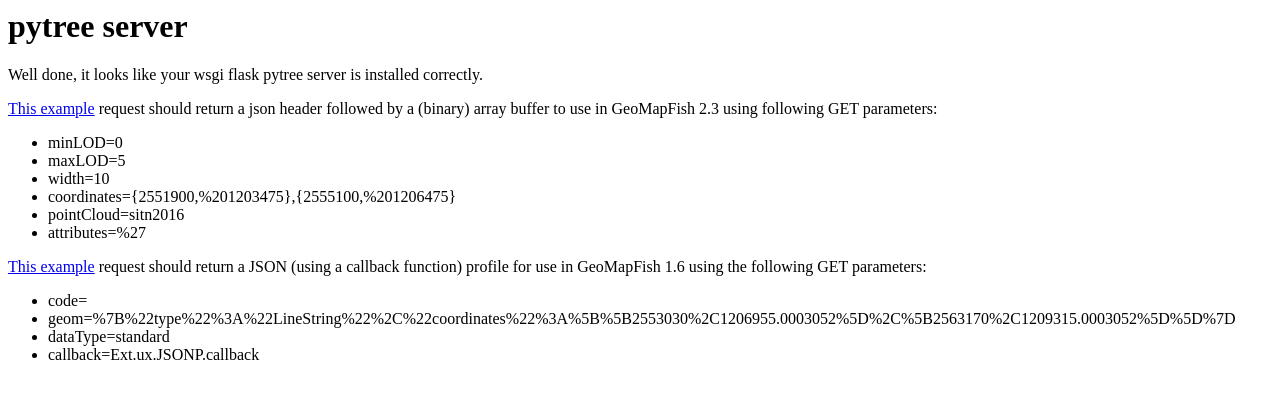
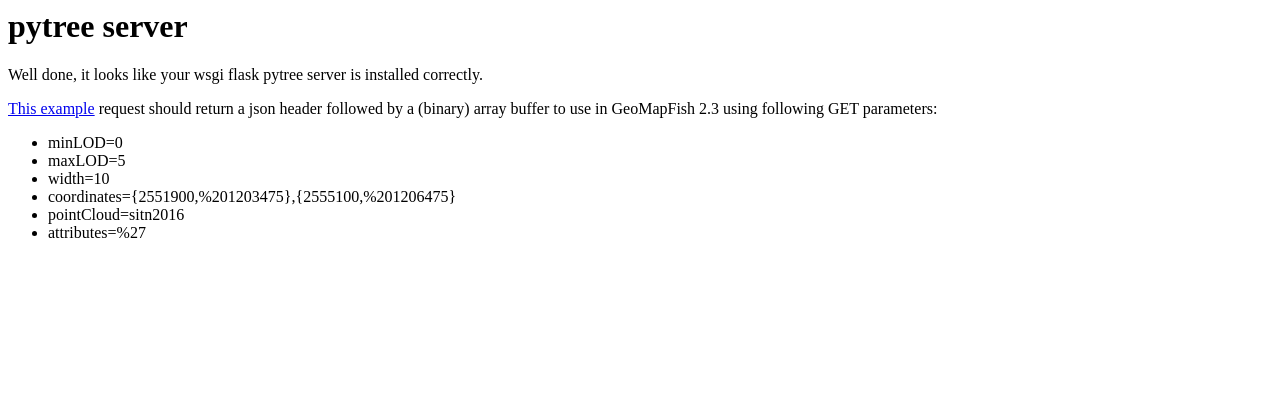
Before and after one commit to sitn/pytree, a Python web app: template pytree/templates/home.html in a window 1280 px wide. Shown: the top 399 px of the page. Run offline with Jinja, Linux system fonts and the light colour scheme; the template is opened without the code that fills it, so the values that code supplies are empty.

Commit message:
Remove get_profile_gmf1 from templates/home.html

```diff
--- a/pytree/templates/home.html
+++ b/pytree/templates/home.html
@@ -21,16 +21,6 @@
         <li>pointCloud=sitn2016</li>
         <li>attributes=%27</li>
         </ul>
-        <p>
-        <a href="{{ url_for('get_profile_gmf1') }}?code=&geom=%7B%22type%22%3A%22LineString%22%2C%22coordinates%22%3A%5B%5B2553030%2C1206955.0003052%5D%2C%5B2563170%2C1209315.0003052%5D%5D%7D&dataType=standard&callback=Ext.ux.JSONP.callback" target=_blank>This example</a>
-        request should return a JSON (using a callback function) profile for use in GeoMapFish 1.6 using the following GET parameters:
-        <ul>
-        <li>code=</li>
-        <li>geom=%7B%22type%22%3A%22LineString%22%2C%22coordinates%22%3A%5B%5B2553030%2C1206955.0003052%5D%2C%5B2563170%2C1209315.0003052%5D%5D%7D</li>
-        <li>dataType=standard</li>
-        <li>callback=Ext.ux.JSONP.callback</li>
-        </ul>
-        </p>
     </div>
 </body>
 </html>
```
